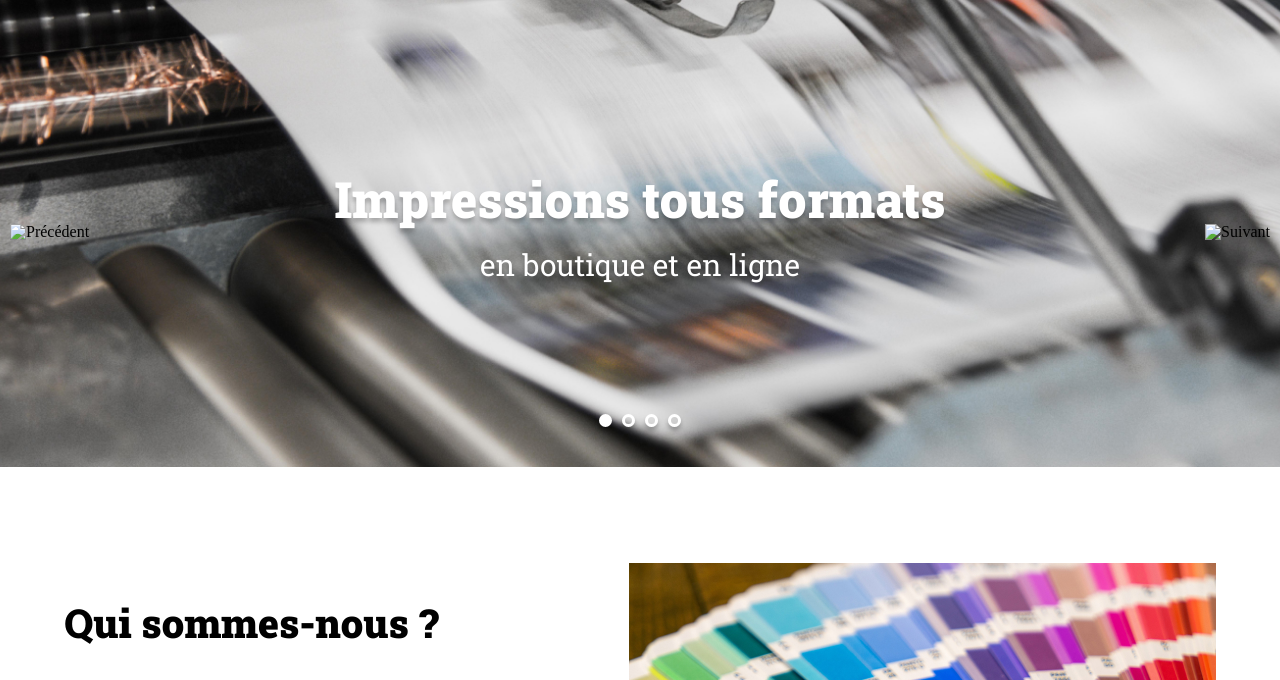
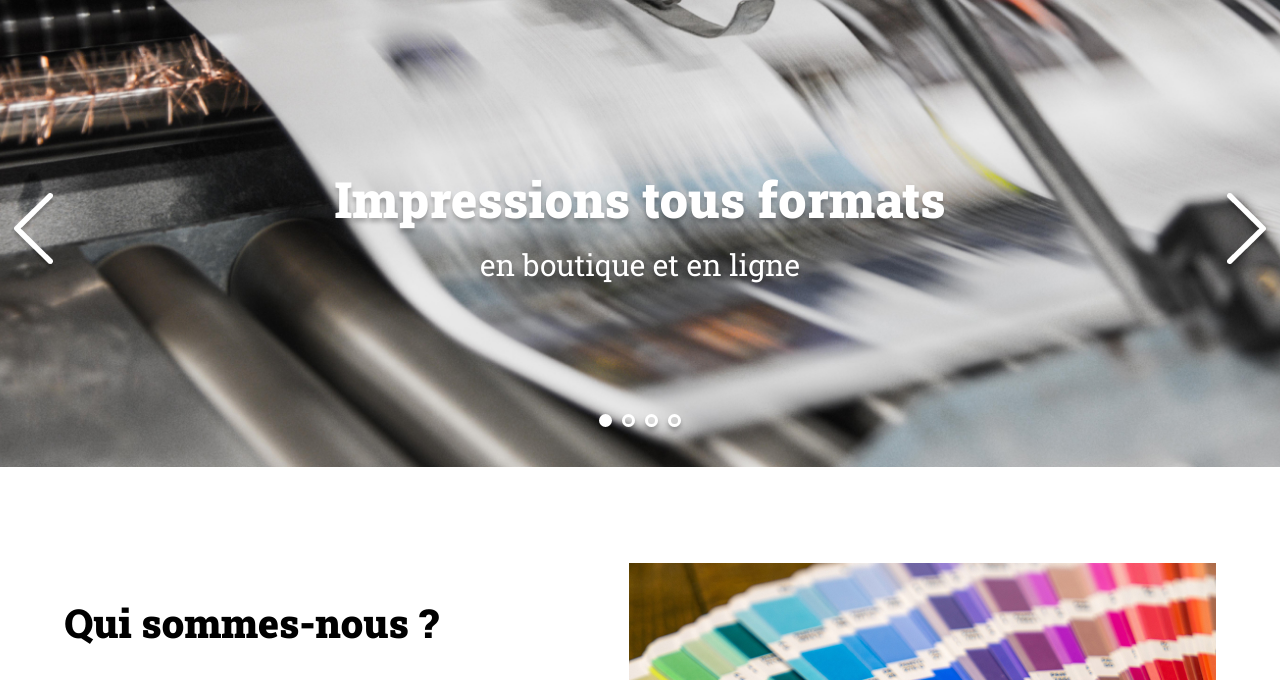
Before and after one commit to Pivix15/Projet-5, a plain HTML site: page index.html in a window 1280 px wide. Shown: the part 104-784 px from the top of the page. Drawn offline with Linux system fonts and the light colour scheme; the site is published under a folder, as on GitHub Pages, so addresses that start at the root find nothing.

Commit message:
Correction img arrow

```diff
--- a/index.html
+++ b/index.html
@@ -23,11 +23,11 @@
 	<main>
 		<div id="banner">
 			<!-- Ajoute arrow gauche -->
-			<img class="arrow arrow_left" src="/assets/images/arrow_left.png" alt="Précédent">
+			<img class="arrow arrow_left" src="./assets/images/arrow_left.png" alt="Précédent">
 			<img class="banner-img" src="./assets/images/slideshow/slide1.jpg" alt="Banner Print-it">
 			<p>Impressions tous formats <span>en boutique et en ligne</span></p>
 			<!-- Ajoute arrow droite -->
-			<img class="arrow arrow_right" src="/assets/images/arrow_right.png" alt="Suivant">
+			<img class="arrow arrow_right" src="./assets/images/arrow_right.png" alt="Suivant">
 			<div class="dots">
 			</div>
 		</div>
```
